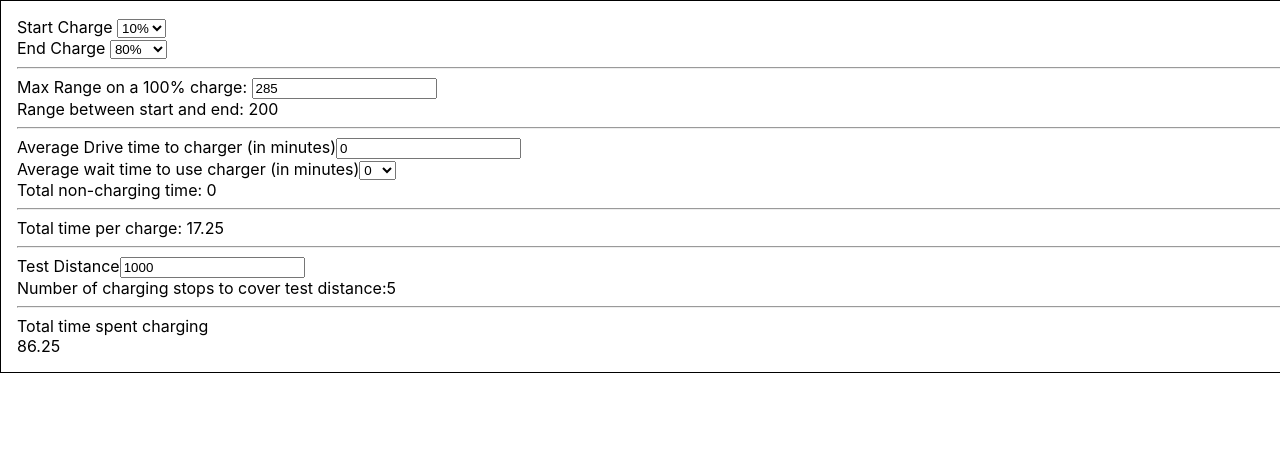
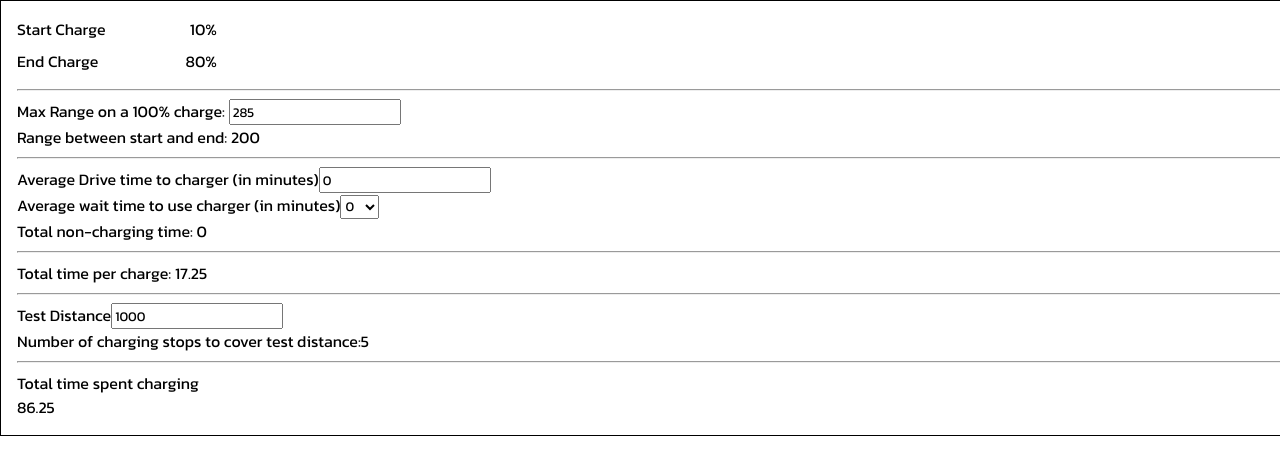
Before and after one commit to aokorodu/EVChargeTime, a React (Create React App) app in the folder ev-chargetime/: page / in a window 1280 px wide. Shown: the top 474 px of the page. Built offline with nearby package versions, Linux system fonts and the light colour scheme.

Commit message:
styling updates

```diff
--- a/ev-chargetime/src/App.css
+++ b/ev-chargetime/src/App.css
@@ -1,3 +1,8 @@
+@import url("https://fonts.googleapis.com/css2?family=Kanit:wght@100;200;300;400;500;600;700;800;900&display=swap");
+
+* {
+  font-family: "Kanit", sans-serif;
+}
 .App {
   text-align: center;
 }
--- a/ev-chargetime/src/App.tsx
+++ b/ev-chargetime/src/App.tsx
@@ -1,6 +1,7 @@
 import React, { useEffect, useState } from 'react';
 import './App.css';
 import Selector from './components/Selector';
+import CustomSelector from './components/CustomSelector';
 
 function App() {
   const chargeCurve = [2.36, 2.07, 2.07, 2.07, 2.53, 2.85, 3.3, 18]
@@ -69,13 +70,13 @@ function App() {
     <>
       <div className='controls'>
         <div>
-          <label>Start Charge </label>
-          <Selector value={10} valueOptions={[10, 20, 30, 40, 50]} callback={changeStart} suffix='%' />
+          {/* <Selector label="Start Charge" value={10} valueOptions={[10, 20, 30, 40, 50]} callback={changeStart} suffix='%' /> */}
+          <CustomSelector label="Start Charge" value={10} valueOptions={[10, 20, 30, 40, 50]} callback={changeStart} suffix='%' />
         </div>
 
         <div>
-          <label>End Charge </label>
-          <Selector value={80} valueOptions={[80, 100]} callback={changeEnd} suffix='%' />
+          {/* <Selector label='End Charge' value={80} valueOptions={[80, 100]} callback={changeEnd} suffix='%' /> */}
+          <CustomSelector label='End Charge' value={80} valueOptions={[80, 100]} callback={changeEnd} suffix='%' />
         </div>
         <hr />
         <div>Max Range on a 100% charge: <input value={String(range)} onChange={(e) => { setRange(Number(e.target.value)) }} /></div>
--- /dev/null
+++ b/ev-chargetime/src/components/CustomSelector/CustomSelector.module.css
@@ -0,0 +1,16 @@
+.holder {
+  position: relative;
+  width: fit-content;
+  min-width: 200px;
+  background-color: white;
+  height: 2rem;
+  display: flex;
+  flex-direction: row;
+  justify-content: space-between;
+}
+
+.dropdownHolder {
+  position: absolute;
+  width: 100%;
+  z-index: 100;
+}
--- /dev/null
+++ b/ev-chargetime/src/components/CustomSelector/CustomSelectorButton.module.css
@@ -0,0 +1,20 @@
+.selector {
+  padding: 0.25rem;
+}
+
+.selected {
+  width: 100%;
+  border-bottom: 1px solid black;
+  background-color: #cacaca;
+}
+
+.deselected {
+  width: 100%;
+  background-color: #ffffff;
+  border-bottom: 1px solid #eaeaea;
+}
+
+.deselected:hover {
+  background-color: #eaeaea;
+  border-bottom: 1px solid black;
+}
--- /dev/null
+++ b/ev-chargetime/src/components/CustomSelector/CustomSelectorButton.tsx
@@ -0,0 +1,15 @@
+import style from './CustomSelectorButton.module.css';
+
+type CustomSelectorButtonType = {
+    value: number,
+    onClick: Function,
+    selected: Boolean
+    suffix?: String
+}
+
+const CustomSelectorButton = ({ value, onClick, selected, suffix }: CustomSelectorButtonType) => {
+    return (
+        <div className={`${style.selector} ${selected ? style.selected : style.deselected}`} onClick={() => { onClick(value) }}>{value}{suffix}</div>)
+}
+
+export default CustomSelectorButton
--- /dev/null
+++ b/ev-chargetime/src/components/CustomSelector/index.tsx
@@ -0,0 +1,39 @@
+import { useState } from "react";
+import CustomSelectorButton from "./CustomSelectorButton";
+import styles from "./CustomSelector.module.css";
+
+type SelectorProps = {
+    label?: string,
+    value: number,
+    valueOptions: number[],
+    callback: Function,
+    suffix?: string
+}
+
+const CustomSelector = ({ label, value, valueOptions, callback, suffix }: SelectorProps) => {
+    const [chosenValue, setChosenValue] = useState(value);
+    const [open, toggleOpen] = useState(false);
+
+    const selectValue = (newValue: number) => {
+        setChosenValue(newValue);
+        toggleOpen(!open);
+        callback(newValue)
+    }
+
+    return (
+        <>
+            <div className={styles.holder} onClick={() => { toggleOpen(!open) }}>
+                <div>{label}</div>
+
+                <div  >{chosenValue}{suffix}</div>
+                {open &&
+                    <div className={styles.dropdownHolder} onBlur={() => { console.log('blur') }}>
+                        {valueOptions.map((val) => {
+                            return (<CustomSelectorButton value={val} onClick={selectValue} selected={val === chosenValue ? true : false} suffix={suffix} />)
+                        })}
+                    </div>}
+            </div>
+        </>);
+}
+
+export default CustomSelector
--- a/ev-chargetime/src/components/Selector/index.tsx
+++ b/ev-chargetime/src/components/Selector/index.tsx
@@ -1,18 +1,22 @@
 import React from "react"
 
 type SelectorProps = {
+    label?: string,
     value: number,
     valueOptions: number[],
     callback: Function,
     suffix?: string
 }
-const Selector = ({ value, valueOptions, callback, suffix }: SelectorProps) => {
+const Selector = ({ label, value, valueOptions, callback, suffix }: SelectorProps) => {
     return (
-        <select onChange={(e) => { callback(e.target.value) }}>
-            {valueOptions.map((val) => {
-                return <option key={val} defaultValue={value} value={val}>{val}{suffix}</option>
-            })}
-        </select>
+        <>
+            {label && <div>{label}</div>}
+            <select onChange={(e) => { callback(e.target.value) }}>
+                {valueOptions.map((val) => {
+                    return <option key={val} defaultValue={value} value={val}>{val}{suffix}</option>
+                })}
+            </select>
+        </>
     )
 }
 
```
